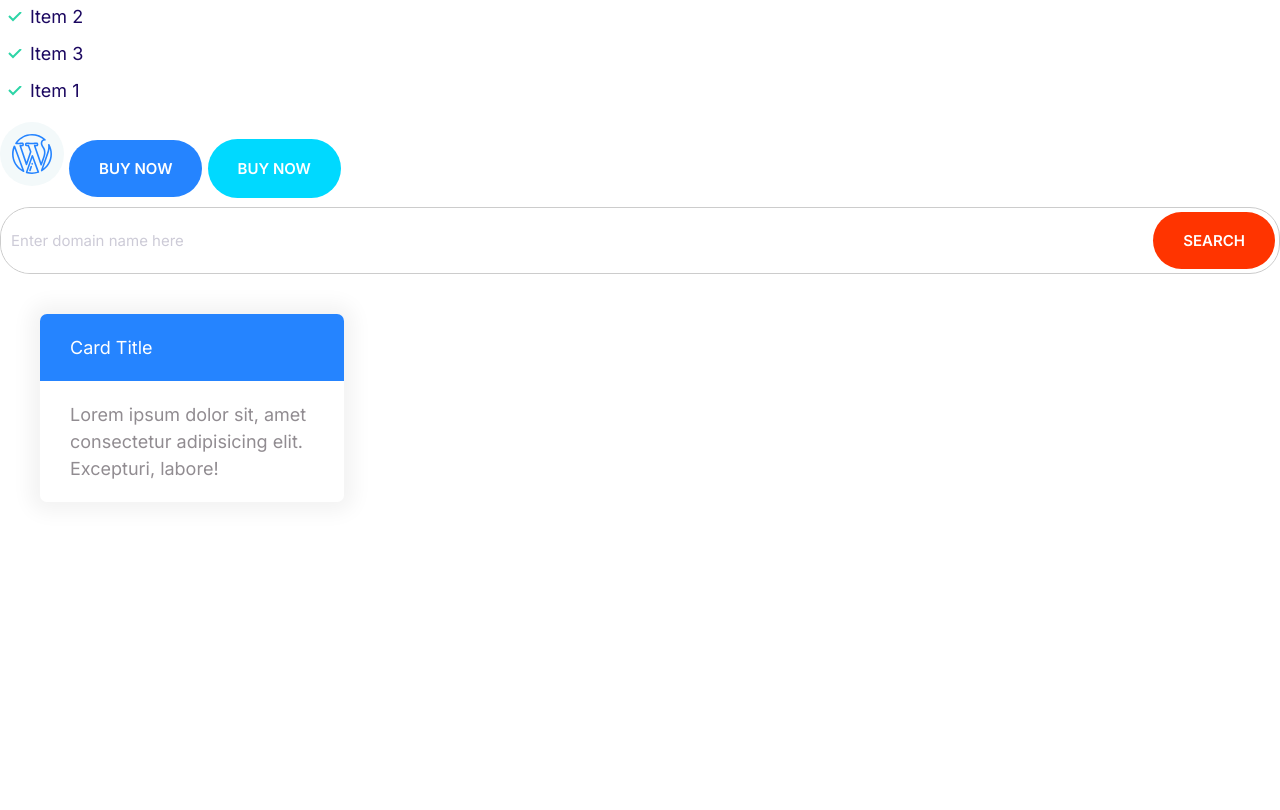
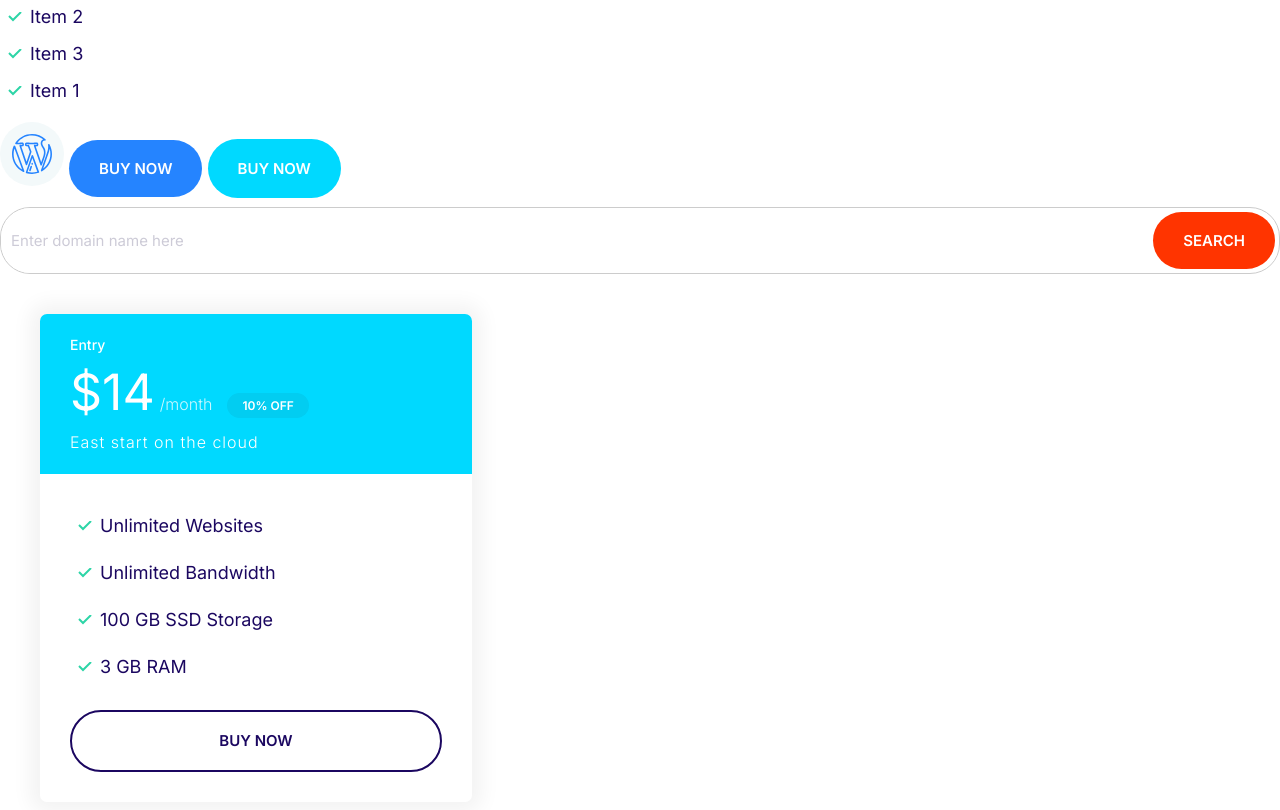
Before and after one commit to skak11/skakify, a plain HTML site: page index.html in a window 1280 px wide. Shown: the part 424-1234 px from the top of the page. Before the commit the page ends 966 px from the top, so only its background shows below. Drawn offline with Linux system fonts and the light colour scheme.

Commit message:
Building the plan component.

```diff
--- a/css/style.css
+++ b/css/style.css
@@ -117,6 +117,7 @@ a {
 
 .badge--small {
     font-size: 1.6rem;
+    padding: 0.5rem 1.5rem;
 }
 
 @media screen and (min-width: 1024px) {
@@ -302,3 +303,56 @@ a {
     background: var(--color-secondary);
     color: #fff;
 }
+
+.card--secondary .badge--secondary {
+    background: #02cdf1;
+}
+
+/*Plans*/
+
+.plan__name {
+    color: #fff;
+    margin: 0;
+    font-weight: 500;
+    font-size: 2.4rem;
+}
+
+.plan__price {
+    font-size: 6rem;
+}
+
+.plan__billing-cycle {
+    font-size: 2.4rem;
+    font-weight: 300;
+    opacity: 0.8;
+    margin-right: 1rem;
+}
+
+.plan__description {
+    font-size: 2rem;
+    font-weight: 300;
+    letter-spacing: 1px;
+    display: block;
+}
+
+.plan .list__item {
+    margin-bottom: 2rem;
+}
+
+@media screen and (min-width: 1024px) {
+    .plan__name {
+        font-size: 1.4rem;
+    }
+
+    .plan__price {
+        font-size: 5rem;
+    }
+
+    .plan__billing-cycle {
+        font-size: 1.6rem;
+    }
+
+    .plan__description {
+        font-size: 1.6rem;
+    }
+}
--- a/index.html
+++ b/index.html
@@ -39,12 +39,25 @@
       <input type="text" class="input" placeholder="Enter domain name here" />
       <button class="btn btn--accent">Search</button>
     </div>
-    <div style="width: 30%; padding: 4rem">
-      <div class="card card--primary">
-        <header class="card__header">Card Title</header>
-        <div class="card__body">
-          Lorem ipsum dolor sit, amet consectetur adipisicing elit. Excepturi,
-          labore!
+    <div style="width: 40%; padding: 4rem">
+      <div class="plan">
+        <div class="card card--secondary">
+          <header class="card__header">
+            <h3 class="plan__name">Entry</h3>
+            <span class="plan__price">$14</span>
+            <span class="plan__billing-cycle">/month</span>
+            <span class="badge badge--secondary badge--small">10% OFF</span>
+            <span class="plan__description">East start on the cloud</span>
+          </header>
+          <div class="card__body">
+            <ul class="list list--tick">
+              <li class="list__item">Unlimited Websites</li>
+              <li class="list__item">Unlimited Bandwidth</li>
+              <li class="list__item">100 GB SSD Storage</li>
+              <li class="list__item">3 GB RAM</li>
+            </ul>
+            <button class="btn btn--outline btn--block">Buy Now</button>
+          </div>
         </div>
       </div>
     </div>
```
Also changed, not shown: components/plans.html (added, +22 -0 lines).
